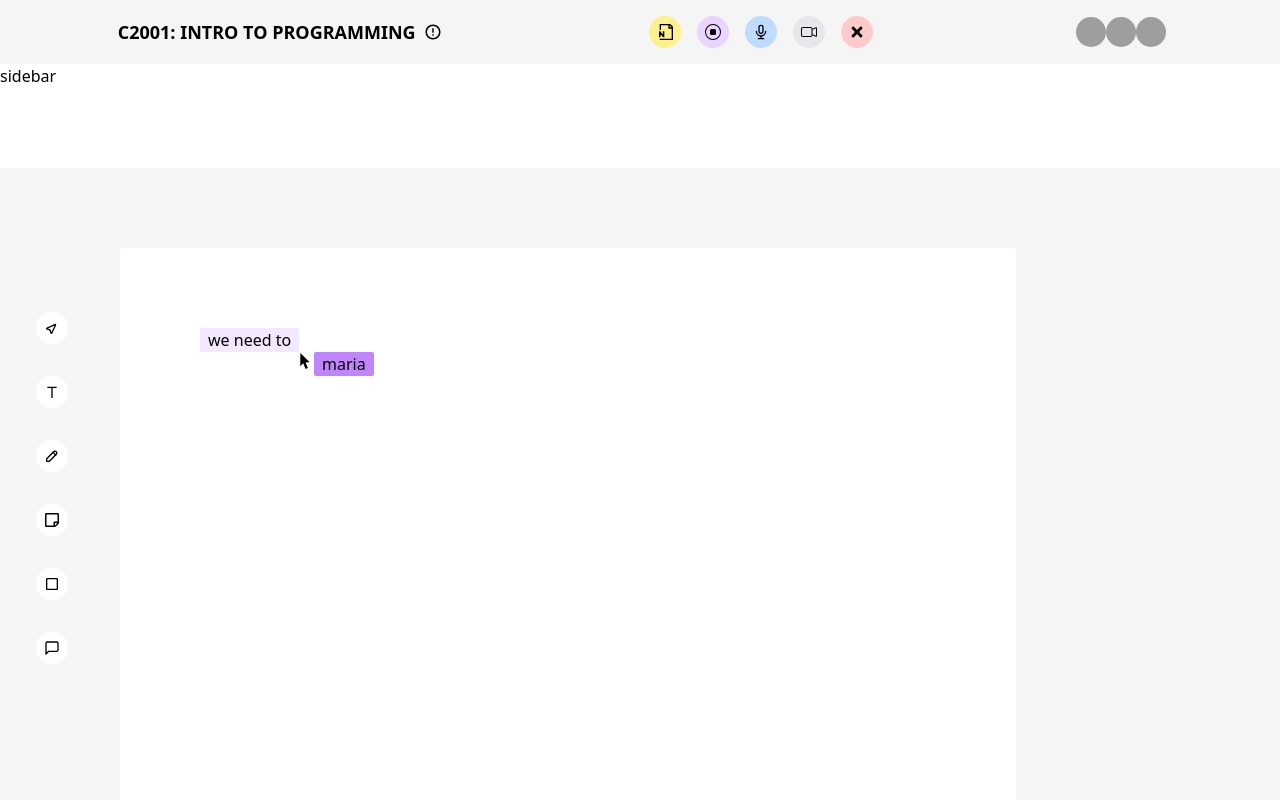
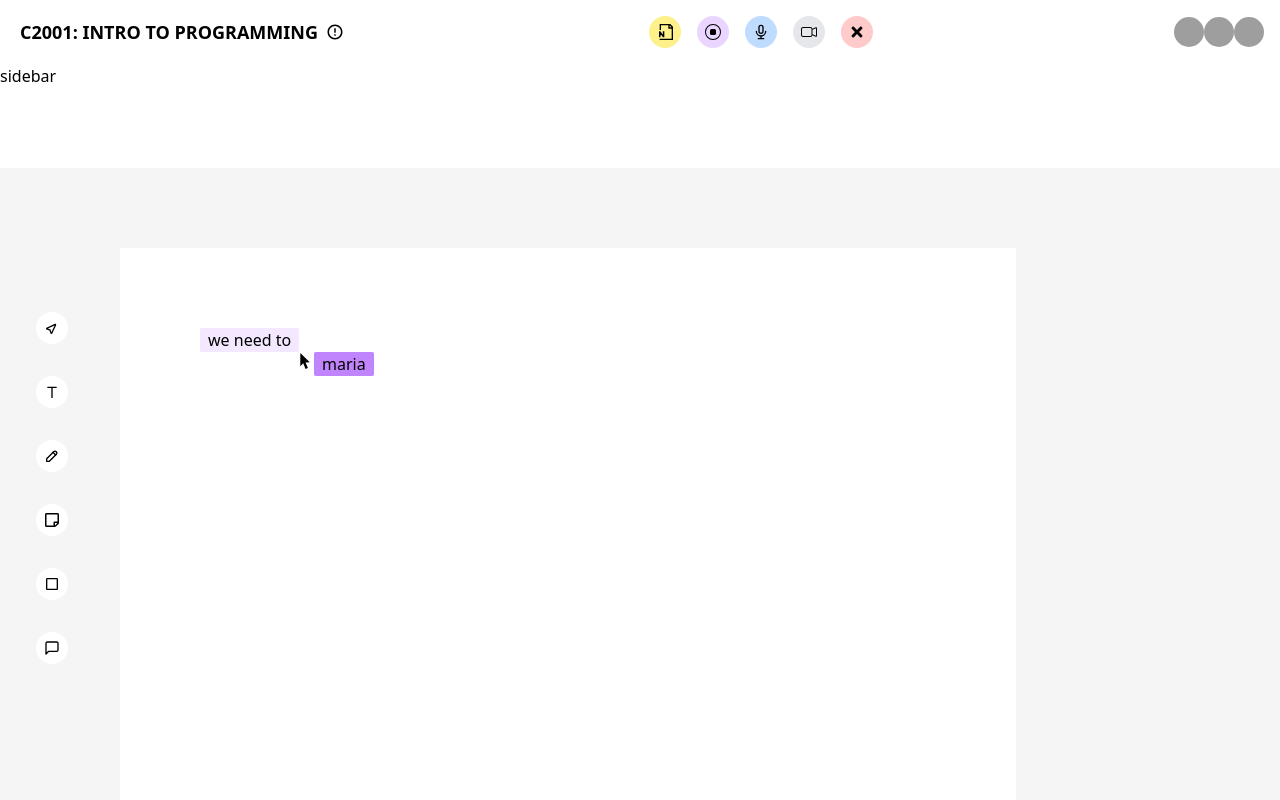
Before and after one commit to abubakarhb/interns, a React (Vite) app: page / in a window 1280 px wide. Shown: the top 800 px of the page. Built offline with nearby package versions, Linux system fonts and the light colour scheme; grey boxes are pictures that could not be loaded.

Commit message:
modified flex container

```diff
--- a/src/Components/Navbar.jsx
+++ b/src/Components/Navbar.jsx
@@ -6,7 +6,7 @@
 import { FaTimes } from "react-icons/fa";
 const Navbar = () => {
   return (
-    <div className="flex justify-around p-4 items-center bg-[#f5f5f5]">
+    <div className="flex justify-between p-4 items-center ">
       <h1 className="text-lg uppercase flex font-semibold items-center px-1">
         c2001: intro to programming{" "}
         <span className="ml-2">
```
